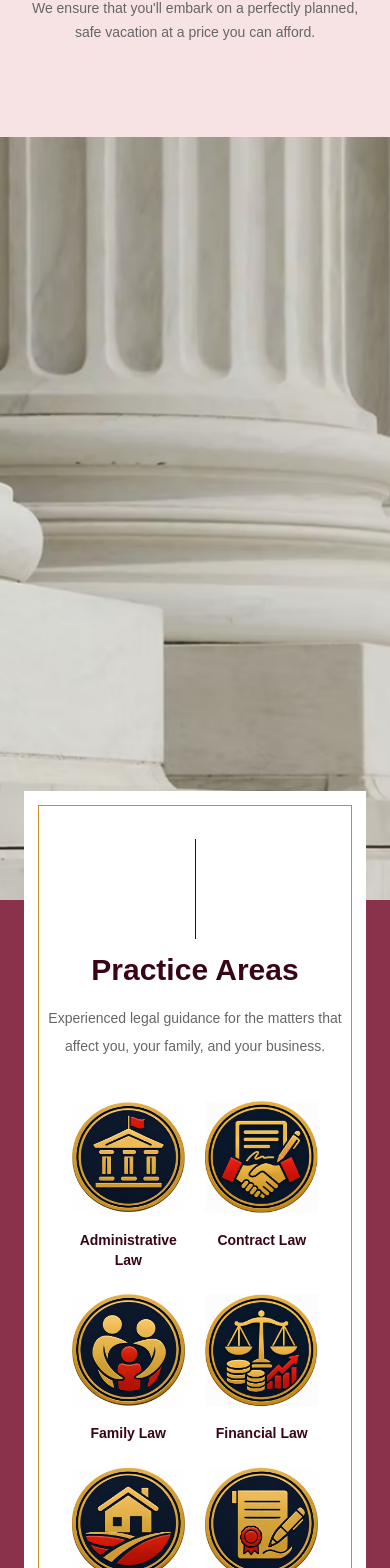
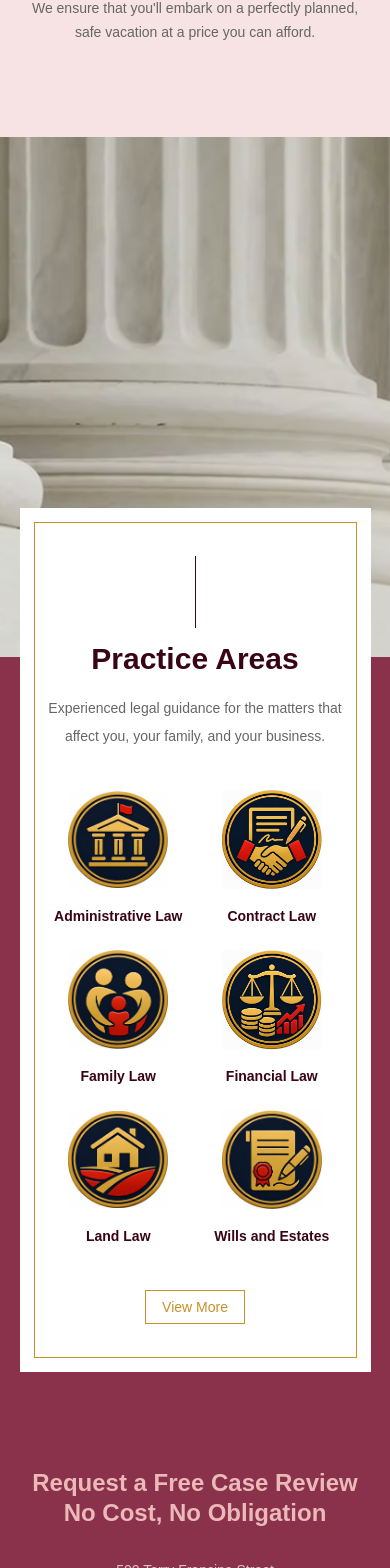
Before and after one commit to athenaa-02/TL_company, a React (Vite) app: page / in a window 390 px wide. Shown: the part 1257-2825 px from the top of the page. Built offline with nearby package versions, Linux system fonts and the light colour scheme.

Commit message:
replace columns mobile image and remark practice areas paper paddings

```diff
--- a/src/components/layout/PracticalAreasGeneral.jsx
+++ b/src/components/layout/PracticalAreasGeneral.jsx
@@ -15,11 +15,11 @@ function PracticalAreasGeneral() {
         <img
           src="/columns/columns-mobile.png"
           alt="Our practice areas"
-          className="block h-auto w-full m-auto lg:max-h-150 lg:max-w-500"
+          className="block h-auto w-full m-auto max-h-130 lg:max-h-150 lg:max-w-500"
         />
       </picture>
       <section
-        className="relative z-0 w-full overflow-visible bg-primary-red px-6 py-16 text-basic sm:px-32 sm:py-20"
+        className="relative z-0 w-full overflow-visible bg-primary-red  py-16 text-basic  sm:py-20"
         aria-label="Practice areas"
       >
         <PracticeAreasPaper></PracticeAreasPaper>
--- a/src/components/layout/PracticeAreasPaper.jsx
+++ b/src/components/layout/PracticeAreasPaper.jsx
@@ -9,9 +9,9 @@ const practiceAreas = [
 
 function PracticeAreasPaper() {
   return (
-    <div className="relative z-10 mx-auto -mt-43.25 lg:-mt-80 xl:-mt-60 2xl:-mt-80 box-border w-full max-w-232.75 flex flex-col items-center outline-1 outline-accent   -outline-offset-15 bg-white px-6 py-12 text-heading sm:-mt-67 sm:px-10 sm:py-16 lg:px-16">
+    <div className="relative z-10 mx-auto w-[90%] max-w-[900px] -mt-53.25 lg:-mt-80 xl:-mt-60 2xl:-mt-80 box-border  max-w-232.75 flex flex-col items-center outline-1 outline-accent   -outline-offset-15 bg-white px-6 py-12 text-heading sm:-mt-67 sm:px-10 sm:py-16 lg:px-16">
       <div className="mx-auto max-w-3xl text-center flex flex-col items-center">
-    <div className="w-px h-25 bg-heading"></div>
+    <div className="w-px h-18 sm:h-25 bg-heading"></div>
         <h2 className="mt-3 font-volkhov text-3xl font-bold leading-tight sm:text-4xl">
           Practice Areas
         </h2>
@@ -21,14 +21,14 @@ function PracticeAreasPaper() {
         </p>
       </div>
 
-      <div className="mt-10 w-[84%] grid grid-cols-2 gap-x-5 gap-y-6 sm:gap-x-0 sm:gap-y-14">
+      <div className="mt-10 w-full max-w-160 grid grid-cols-2 gap-x-1 gap-y-6 sm:gap-x-0 sm:gap-y-14">
         {practiceAreas.map((area) => (
           <article key={area.name} className="text-center">
-            <div className="mx-auto flex aspect-square w-full max-w-40 items-center justify-center overflow-hidden">
+            <div className="mx-auto flex aspect-square w-25 xs:w-34 md:w-full max-w-40  items-center justify-center overflow-hidden">
               <img
                 src={area.image}
                 alt=""
-                className="h-full w-full object-contain"
+                className="h-full w-full object-contain "
               />
             </div>
             <h3 className="mt-4 font-montserrat text-sm font-semibold leading-5 sm:text-base">
@@ -38,7 +38,7 @@ function PracticeAreasPaper() {
         ))}
       </div>
 
-      <div className=" text-center mt-18">
+      <div className=" text-center mt-11 sm:mt-18">
         <button
           type="button"
           className="font-montserrat  border-accent border pb-1.5 pt-1.5 pl-4 pr-4 text-center text-sm font-medium transition-colors duration-300  hover:text-white hover:bg-accent   text-accent    hover:opacity-70 cursor-pointer"
```
Also changed, not shown: public/columns/columns-mobile.png.
